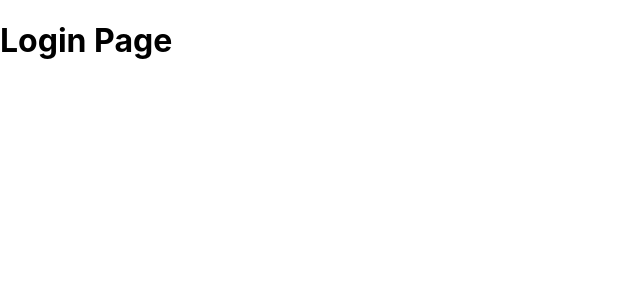
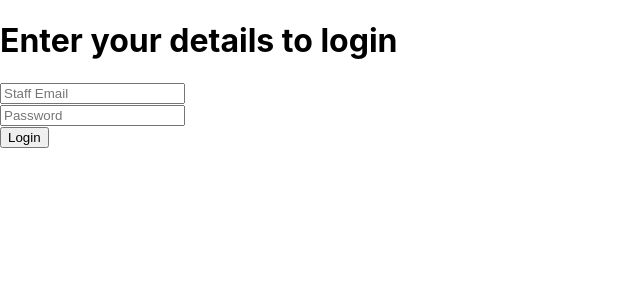
Before and after one commit to asiedusolo/LetXChat, a React (Create React App) app in the folder client/: page /login in a window 1280 px wide. Shown: the top 300 px of the page, without its empty margins (0-640 px from the left). Built offline with nearby package versions, Linux system fonts and the light colour scheme.

Commit message:
implementing login functionality that checks if user with such credentials exist

```diff
--- a/client/src/pages/login/login.js
+++ b/client/src/pages/login/login.js
@@ -1,11 +1,71 @@
-import React from 'react'
+import React, { useRef, useState } from "react";
+import { useHistory } from "react-router";
+import axios from "axios";
+import Modal from "./modal";
 
 const Login = () => {
-    return (
-        <div>
-            <h1>Login Page</h1>
-        </div>
-    )
-}
+  const staffEmailRef = useRef(null);
+  const passwordRef = useRef(null);
+    const history = useHistory();
+    const [isValidUser, setIsValidUser] = useState()
+    const [showModal, setShowModal] = useState(false)
 
-export default Login
+  const handleLogin = async (e) => {
+    e.preventDefault();
+
+    const userInfo = {
+      staff_email: staffEmailRef.current.value,
+      password: passwordRef.current.value,
+    };
+
+    try {
+        await axios.post("http://localhost:5000/api/auth/login", userInfo);
+        setIsValidUser(true)
+        setShowModal(true)
+      history.push("/chatroom");
+    } catch (error) {
+        setIsValidUser(false)
+        setShowModal(true)
+        console.log(error);
+
+    }
+  };
+
+    const hideModal = () => {
+        setShowModal(false)
+    }
+  return (
+    <div>
+      <div>
+        <h1>Enter your details to login</h1>
+      </div>
+          <div>
+              {showModal && <Modal isValidUser={isValidUser} hideModal={hideModal} />}
+      </div>
+      <div>
+        <form onSubmit={handleLogin}>
+          <input
+            type="email"
+            name="staffEmail"
+            ref={staffEmailRef}
+            placeholder="Staff Email"
+            required
+          />
+          <br />
+          <input
+            type="password"
+            name="password"
+            ref={passwordRef}
+            placeholder="Password"
+            minLength="6"
+            required
+          />
+          <br />
+          <button type="submit">Login</button>
+        </form>
+      </div>
+    </div>
+  );
+};
+
+export default Login;
--- /dev/null
+++ b/client/src/pages/login/modal.js
@@ -0,0 +1,15 @@
+import React, {useEffect} from 'react';
+
+const Modal = ({ isValidUser, hideModal }) => {
+
+    useEffect(() => {
+        setTimeout(() => {
+            hideModal()
+        }, 1000)
+    }, [])
+    return <div>
+        <h3>{isValidUser ? 'User logged in successfully' : 'Please enter valid credentials'}</h3>
+  </div>;
+};
+
+export default Modal
```
Also changed, not shown: 1 other file (tests, documents, lock files or other folders).
